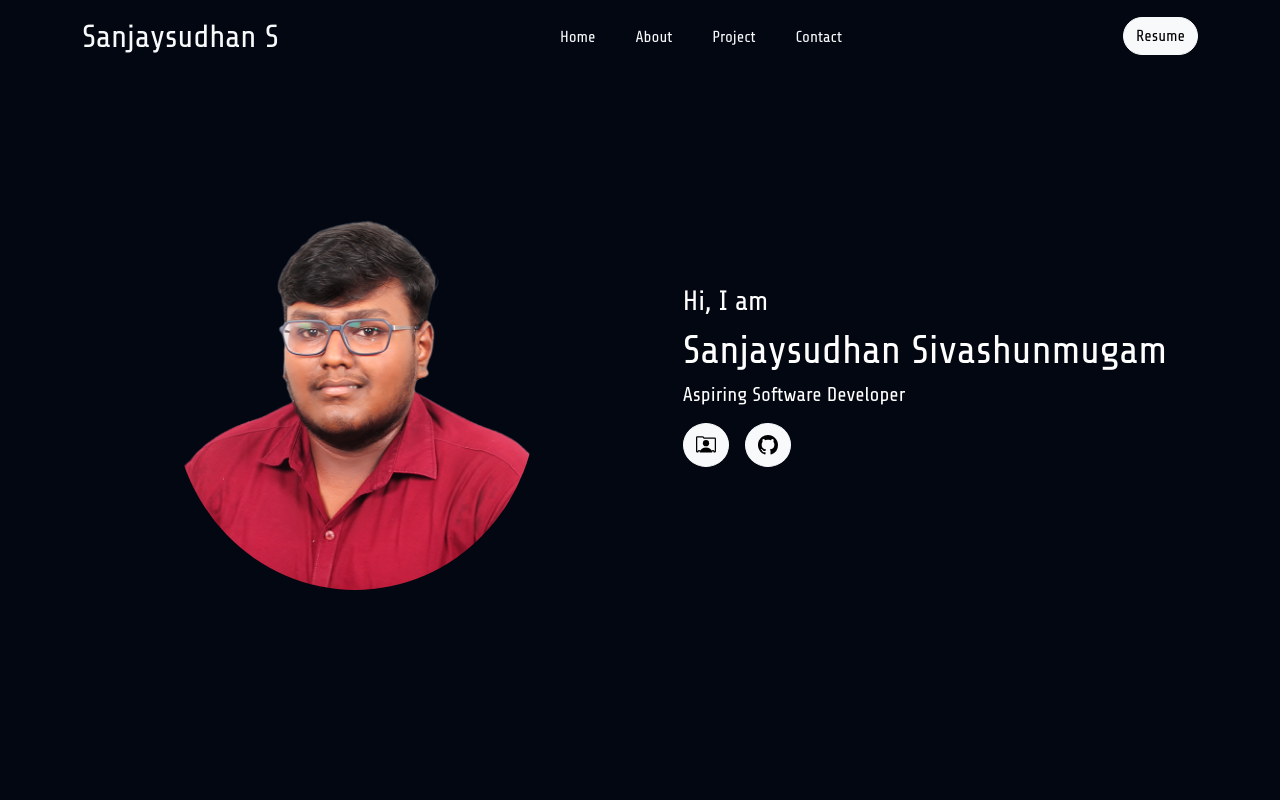
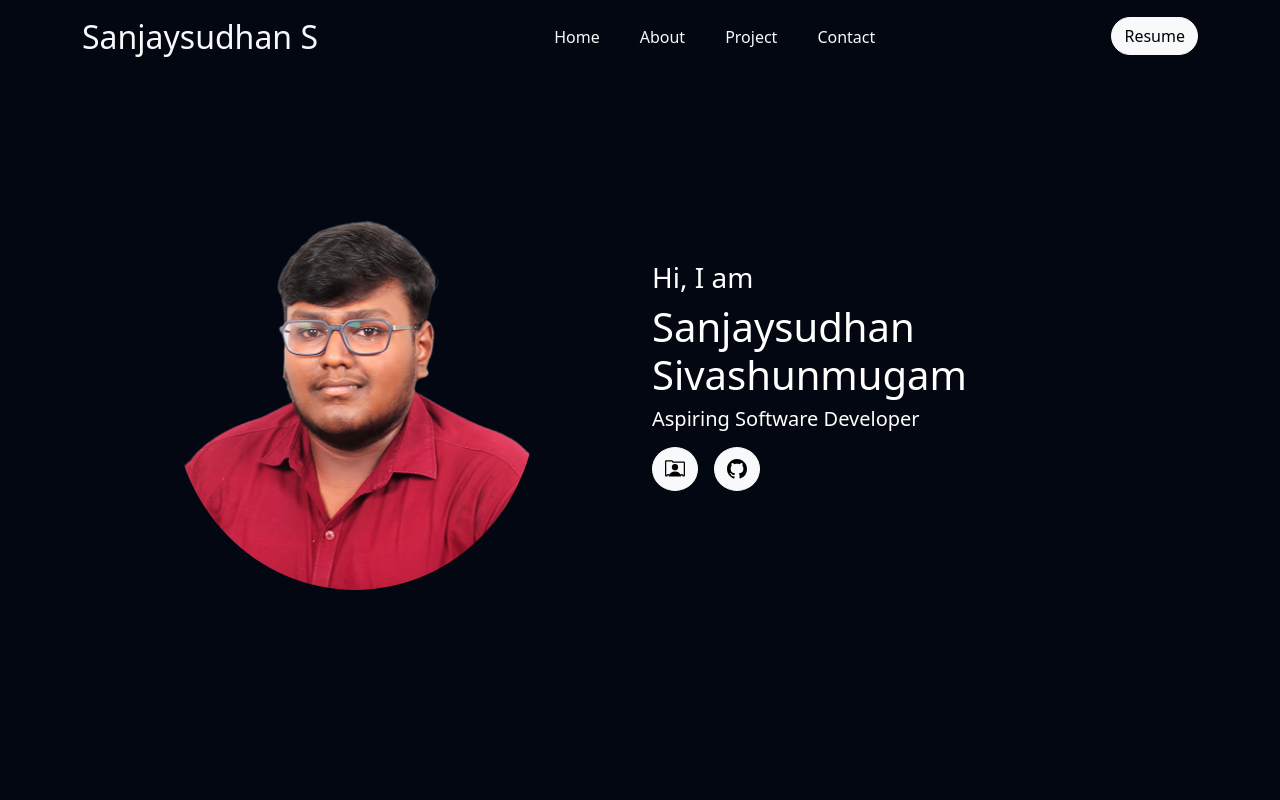
Before and after one commit to SanjaysudhanSivashunmugam/Portfolio3.0, a React (Vite) app: page / in a window 1280 px wide. Shown: the top 800 px of the page. Built offline with nearby package versions, Linux system fonts and the light colour scheme; the HTML template or start-up script is replaced by a standard one.

Commit message:
altered height in hero

```diff
--- a/index.html
+++ b/index.html
@@ -18,4 +18,5 @@
   <script type="module" src="/src/main.jsx"></script>
 </body>
 
+
 </html>
--- a/src/components/Hero.jsx
+++ b/src/components/Hero.jsx
@@ -4,8 +4,8 @@ export default function Hero() {
     return (
         <div className="bg">
             <div className='container'>
-                <div className="row">
-                    <div className="col-lg-6 d-flex justify-content-center align-items-center vh-100">
+                <div className="row vh-100">
+                    <div className="col-lg-6 d-flex justify-content-center align-items-center">
                         <div className="col-lg-8">
                             <img src={dp} className="ratio ratio-1x1 dp" alt="" />
                         </div>
@@ -16,12 +16,12 @@ export default function Hero() {
                             <h1>Sanjaysudhan Sivashunmugam</h1>
                             <h5 className='mt-2'>Aspiring Software Developer</h5>
                             <div className="d-flex gap-3 mt-3 mb-5">
-                                <a href="" className='btn btn-light rounded-circle skill-icon'><svg xmlns="http://www.w3.org/2000/svg" width="20" height="30" fill="currentColor" className="bi bi-person-rolodex" viewBox="0 0 16 16">
+                                <a href="" className='btn btn-light rounded-circle'><svg xmlns="http://www.w3.org/2000/svg" width="20" height="30" fill="currentColor" class="bi bi-person-rolodex" viewBox="0 0 16 16">
                                     <path d="M8 9.05a2.5 2.5 0 1 0 0-5 2.5 2.5 0 0 0 0 5" />
                                     <path d="M1 1a1 1 0 0 0-1 1v11a1 1 0 0 0 1 1h.5a.5.5 0 0 0 .5-.5.5.5 0 0 1 1 0 .5.5 0 0 0 .5.5h9a.5.5 0 0 0 .5-.5.5.5 0 0 1 1 0 .5.5 0 0 0 .5.5h.5a1 1 0 0 0 1-1V3a1 1 0 0 0-1-1H6.707L6 1.293A1 1 0 0 0 5.293 1zm0 1h4.293L6 2.707A1 1 0 0 0 6.707 3H15v10h-.085a1.5 1.5 0 0 0-2.4-.63C11.885 11.223 10.554 10 8 10c-2.555 0-3.886 1.224-4.514 2.37a1.5 1.5 0 0 0-2.4.63H1z" />
                                 </svg></a>
-                                <a href="" className='btn btn-light rounded-circle skill-icon'>
-                                    <svg xmlns="http://www.w3.org/2000/svg" width="20" height="30" fill="currentColor" className="bi bi-github" viewBox="0 0 16 16">
+                                <a href="" className='btn btn-light rounded-circle'>
+                                    <svg xmlns="http://www.w3.org/2000/svg" width="20" height="30" fill="currentColor" class="bi bi-github" viewBox="0 0 16 16">
                                         <path d="M8 0C3.58 0 0 3.58 0 8c0 3.54 2.29 6.53 5.47 7.59.4.07.55-.17.55-.38 0-.19-.01-.82-.01-1.49-2.01.37-2.53-.49-2.69-.94-.09-.23-.48-.94-.82-1.13-.28-.15-.68-.52-.01-.53.63-.01 1.08.58 1.23.82.72 1.21 1.87.87 2.33.66.07-.52.28-.87.51-1.07-1.78-.2-3.64-.89-3.64-3.95 0-.87.31-1.59.82-2.15-.08-.2-.36-1.02.08-2.12 0 0 .67-.21 2.2.82.64-.18 1.32-.27 2-.27s1.36.09 2 .27c1.53-1.04 2.2-.82 2.2-.82.44 1.1.16 1.92.08 2.12.51.56.82 1.27.82 2.15 0 3.07-1.87 3.75-3.65 3.95.29.25.54.73.54 1.48 0 1.07-.01 1.93-.01 2.2 0 .21.15.46.55.38A8.01 8.01 0 0 0 16 8c0-4.42-3.58-8-8-8" />
                                     </svg>
                                 </a>
--- a/src/css/index.css
+++ b/src/css/index.css
@@ -9,9 +9,3 @@
   transform: scale(1.1);
   transition: transform 0.2s ease-in-out;
 }
-
-body{
-  font-family: "Share Tech", sans-serif !important;
-  font-weight: 400;
-  font-style: normal;
-}
```
